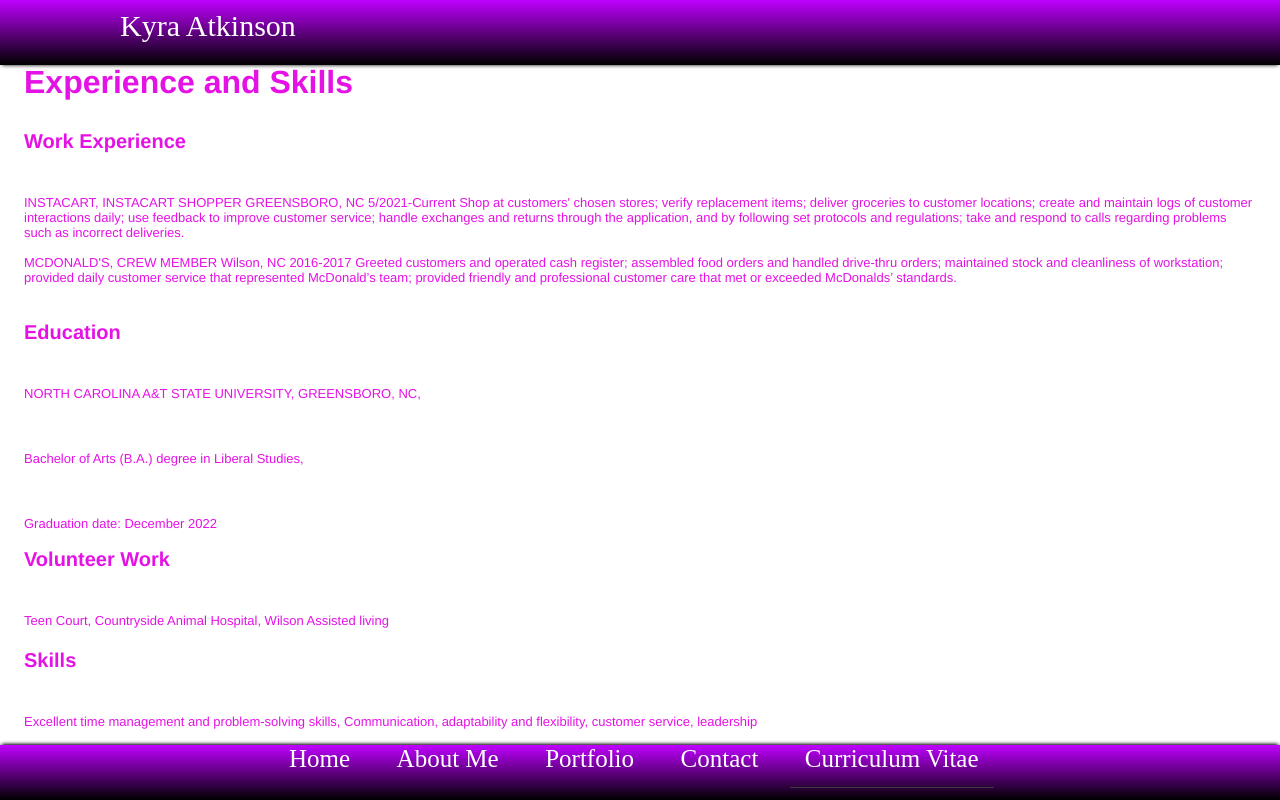
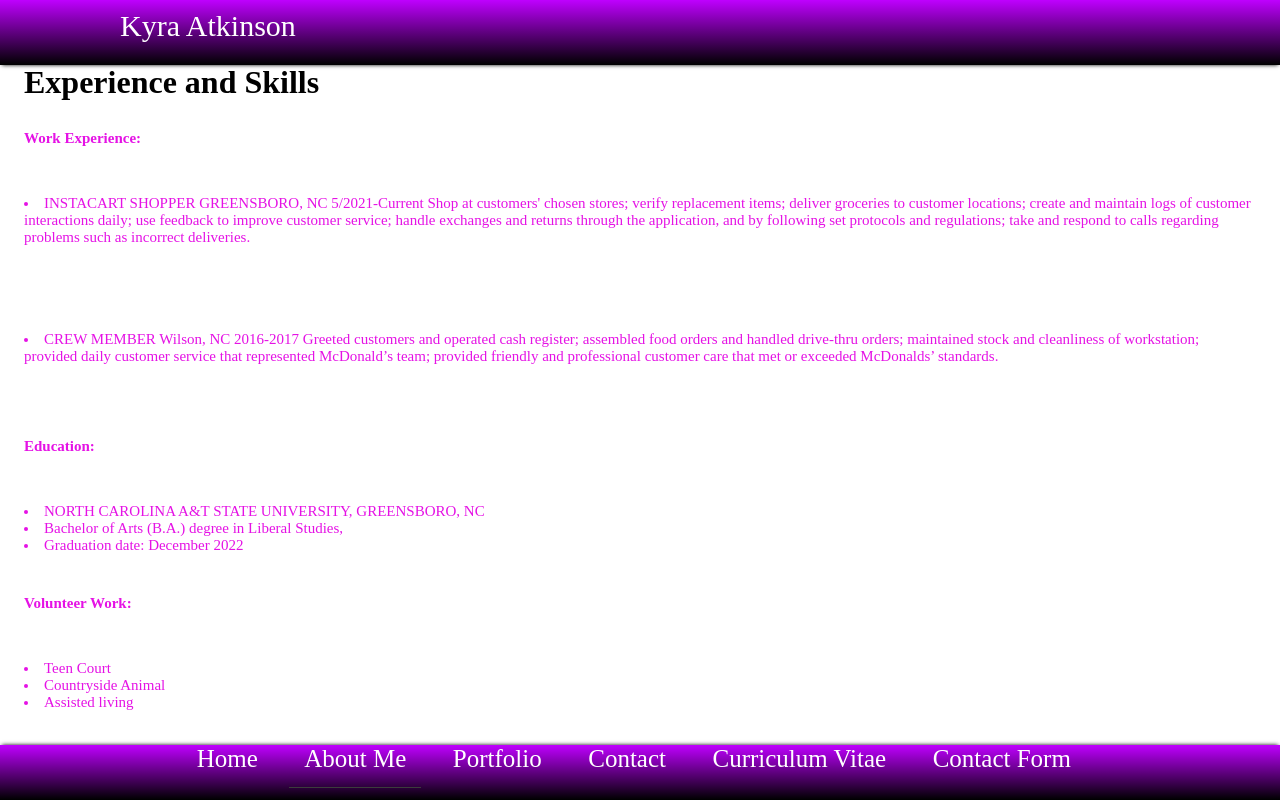
Before and after one commit to KyraAtkinson/PersonalSite-Project-KyraA, a plain HTML site: page Curriculum Vitae.html in a window 1280 px wide. Drawn offline with Linux system fonts and the light colour scheme.

Commit message:
Updated project

```diff
--- a/About Me.css
+++ b/About Me.css
@@ -1,17 +1,22 @@
-h1, h2,p, section {
-    font-family: Helvetica, Arial, sans-serif
+
+
+   h1 {
+    font-size: 2.5em;
+    color: black;
   }
 
-  h1 {
-    font-weight: 300;
-    font-size: 2em;
-  }
-  p {
-    font-size: 18px;
-
+  .content-flex{
+    display: flex;
+    flex-direction: row;
+    flex-wrap: nowrap;
+    text-align: center;
+    border: 5rem solid black;
   }
 
-
-  section {
-    border-top: 1px solid white;
+  .content-flexs {
+    display: flex;
+    flex-direction: row;
+    flex-wrap: nowrap;
+    text-align: center;
+    border: 5rem solid black;
   }
--- a/Contact.css
+++ b/Contact.css
@@ -1,16 +1,25 @@
-h1,p, section {
+p, section {
     font-family: Helvetica, Arial, sans-serif;
+    font-size: medium;
+  }
+  h1{
+    font-size: 30px;
+    font-family: Helvetica, Arial, sans-serif;
+    color: black;
+
   }
 
-  h1 {
-    font-weight: 300;
-    font-size: 2.5rem;
+
+  .flexbox-child {
+    display: flex;
+    flex-direction: column;
+    flex-wrap: wrap;
+    align-items: center;
+    text-align: right;
+    box-sizing:border-box;
+
   }
-  p {
-    text-align: center;
-    font-style: italic;
-    font-size: 25px;
-  }
+
   .content-items img{
     Height: 400px;
     width: 375px;
@@ -18,9 +27,3 @@ h1,p, section {
     margin: 0;
     float: left;
   }
-
-
-
-  section {
-    border-top: 1px solid white;
-  }
--- a/Curriculum Vitae.css
+++ b/Curriculum Vitae.css
@@ -1,21 +1,25 @@
-main > h1 {
-    font-family: Helvetica, Arial, sans-serif;
-    font-weight: 100;
-    font-size: 2rem;
-    border-bottom: 1px solid white;
-  }
-  h1, h2, h3, h4, h5 p, section {
-    font-family: Helvetica, Arial, sans-serif
+ h2, h3, h4 {
+    font-weight: 200;
+    font-size: 20px;
+    font-size: 15px;
+    display: flex;
+    flex-direction: column;
+    flex-wrap: nowrap;
   }
 
-  h2, h3, h4, h5 {
-    font-weight: 300;
-    font-size: 20px;
-  }
   p {
-    font-size: 13px;
-
+    font-size: 15px;
+    display: flex;
+    flex-direction: column;
+    flex-wrap: nowrap;
   }
   section {
     border-top: 1px solid white;
+    font-size: 15px;
+    display: flex;
+    flex-direction: column;
+    flex-wrap: nowrap;
   }
+  h1{
+    color: black;
+  }
--- a/Curriculum Vitae.html
+++ b/Curriculum Vitae.html
@@ -19,47 +19,24 @@
            <b>Experience and Skills</b>
           </h1>
           <section>
-            <h2><b>Work Experience</h2></b>
-            <p>INSTACART, INSTACART SHOPPER
+            <h2><b>Work Experience: </h2></b>
+            <p>
+              <li> INSTACART SHOPPER
               GREENSBORO, NC
              5/2021-Current
              Shop at customers' chosen stores; verify replacement items; deliver groceries to customer locations; create and maintain logs of customer interactions daily; use feedback to improve customer service; handle exchanges and returns through the application, and by following set protocols and regulations; take and respond to calls regarding problems such as incorrect deliveries.
+            </li>
              <br>
              <br>
-             MCDONALD'S, CREW MEMBER
+             <br>
+             <br>
+             <br>
+             <li> CREW MEMBER
              Wilson, NC
              2016-2017
              Greeted customers and operated cash register; assembled food orders and handled drive-thru orders; maintained stock and cleanliness of workstation; provided daily customer service that represented McDonald’s team; provided friendly and professional customer care that met or exceeded McDonalds’ standards.
+             </li>
               </p>
-          </section>
-          <br>
-          <br>
-          <br>
-          <br>
-          <br>
-          <section>
-            <br>
-            <br>
-            <h3><b>Education</h3></b>
-            <p>NORTH CAROLINA A&T STATE UNIVERSITY, GREENSBORO, NC,</p>
-              <p>Bachelor of Arts (B.A.) degree in Liberal Studies,</p>
-              <p>Graduation date: December 2022</p>
-          </section>
-          <br>
-          <br>
-          <br>
-          <br>
-
-          <section>
-            <br>
-            <br>
-            <br>
-            <br>
-            <br>
-            <br>
-            <br>
-            <h4><b>Volunteer Work</h4></b>
-            <p>Teen Court, Countryside Animal Hospital, Wilson Assisted living </p>
           </section>
           <br>
           <br>
@@ -71,8 +48,34 @@
             <br>
             <br>
             <br>
-            <h5><b>Skills</b></h5>
-            <p>Excellent time management and problem-solving skills, Communication, adaptability and flexibility, customer service, leadership</p>
+            <br>
+            <br>
+            <br>
+            <br>
+            <br>
+            <h3><b>Education: </h3></b>
+            <p><li>NORTH CAROLINA A&T STATE UNIVERSITY, GREENSBORO, NC</li></p>
+              <p>
+                <li>Bachelor of Arts (B.A.) degree in Liberal Studies,</li></p>
+              <p> <li> Graduation date: December 2022</li></p>
+          </section>
+          <br>
+          <br>
+          <br>
+          <br>
+          <br>
+          <br>
+          <br>
+          <section>
+            <br>
+            <br>
+            <br>
+            <br>
+            <br>
+            <br>
+            <br>
+            <h4><b>Volunteer Work: </h4></b>
+            <p><li> Teen Court</li> <li>Countryside Animal</li> <li> Assisted living</li> </p>
           </section>
         </main>
         <footer>
@@ -82,22 +85,8 @@
             <a href="Portfolio.html">Portfolio</a>
             <a href="Contact.html">Contact</a>
             <a href="Curriculum Vitae.html">Curriculum Vitae</a>
-
-
+            <a href="form.html">Contact Form</a>
             </nav>
-          </nav>
         </footer>
       </body>
     </html>
-    </main>
-    <footer>
-      <nav class="nav">
-        <a href="index.html">Home</a>
-        <a href="About Me.html">About Me</a>
-        <a href="Portfolio.html">Portfolio</a>
-        <a href="Contact.html">Contact</a>
-        <a class="active" href="Curriculum Vitae.html">Curriculum Vitae</a>
-
-    </footer>
-  </body>
-</html>
--- a/Portfolio.css
+++ b/Portfolio.css
@@ -4,11 +4,14 @@ main > h1 {
     font-size: 25px;
     border-bottom: 1px white;
   }
+  h1{
+    color: black;
+  }
 
   .placeholder {
     font-family: Helvetica, Arial, sans-serif;
     font-size: 1em;
-     width: 100%;
+    width: 100%;
     background:  rgb(175, 6, 226);
     color: rgb(14, 1, 1);
     margin: 2em auto;
--- /dev/null
+++ b/form.css
@@ -0,0 +1,23 @@
+
+
+article{
+display: flex;
+min-height: 30vh;
+flex-direction: column;
+border: solid black 2px;
+border-radius: 8%;
+margin: 1.3rem;
+padding: 1rem;
+}
+
+ input{
+    width: 35vh;
+    height: auto;
+}
+button{
+    width: 15vh;
+    height: auto;
+}
+h2{
+    color: rgb(229, 18, 229);
+}
```
Also changed, not shown: About Me.html (+11 -2 lines), Contact.html (+9 -4 lines), Portfolio.html (+1 -0 lines), form.html (added, +58 -0 lines), formsubmitted.html (added, +14 -0 lines), index.html (+1 -1 lines).
